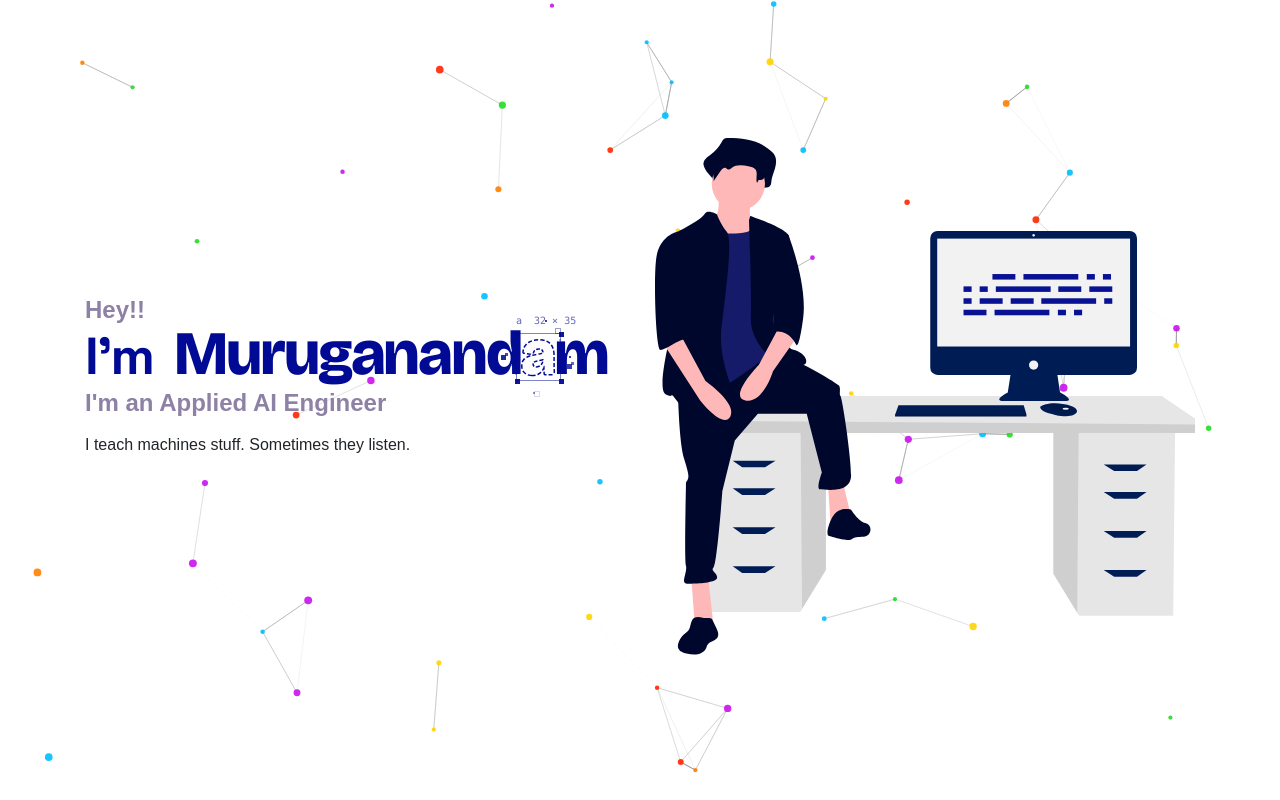
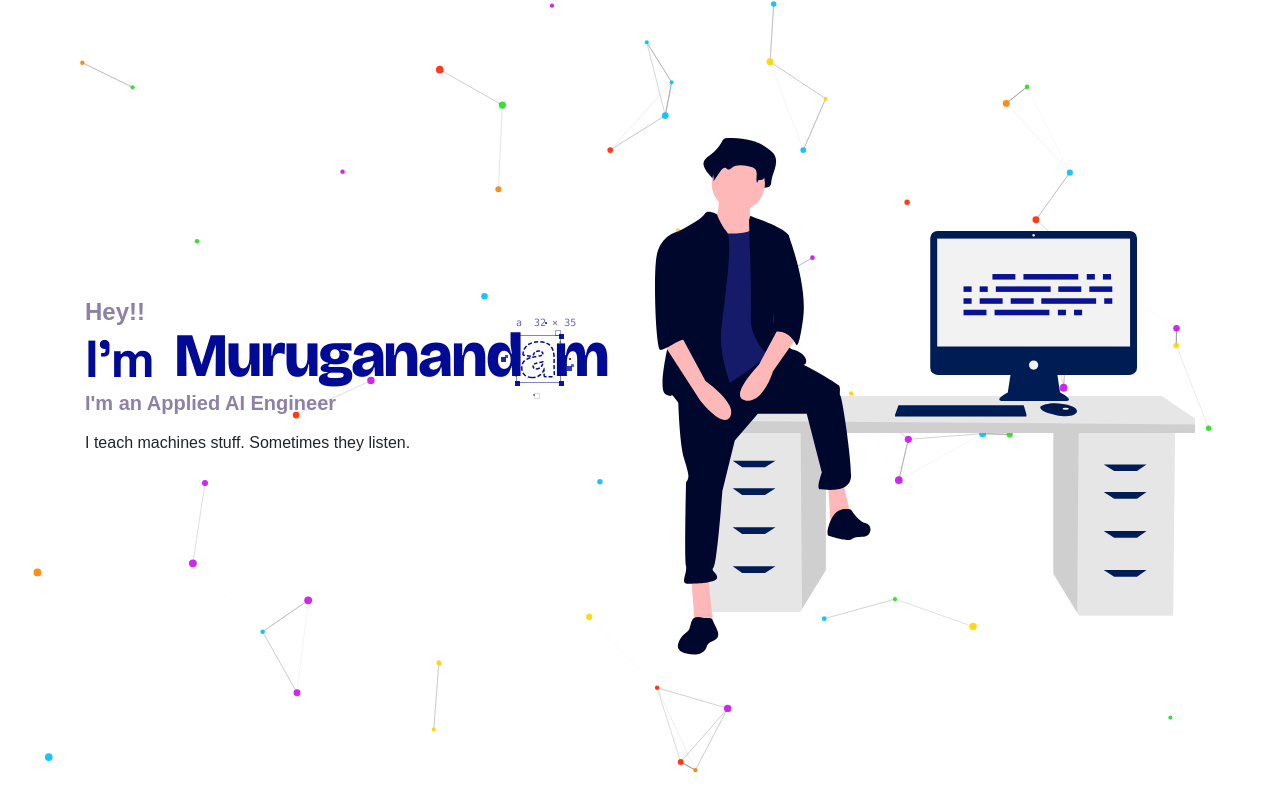
Before and after one commit to MuruganandamMG/Portfolio-doodle, a React (Vite) app: page / in a window 1280 px wide. Shown: the top 800 px of the page. Built offline with nearby package versions, Linux system fonts and the light colour scheme; a web font is replaced by a local one.

Commit message:
Reduce hero role text size

```diff
--- a/src/components/Home.jsx
+++ b/src/components/Home.jsx
@@ -30,7 +30,7 @@ export default function Home() {
                 </span>
               </span>
             </h1>
-            <p className="color-custom-grey h4 font-weight-bold mb-3">{profile.role}</p>
+            <p className="color-custom-grey h5 font-weight-bold mb-3">{profile.role}</p>
             <p>{profile.tagline}</p>
             <div className="d-flex my-4">
               {socialLinks.filter(link => link.href).map(link => (
```
